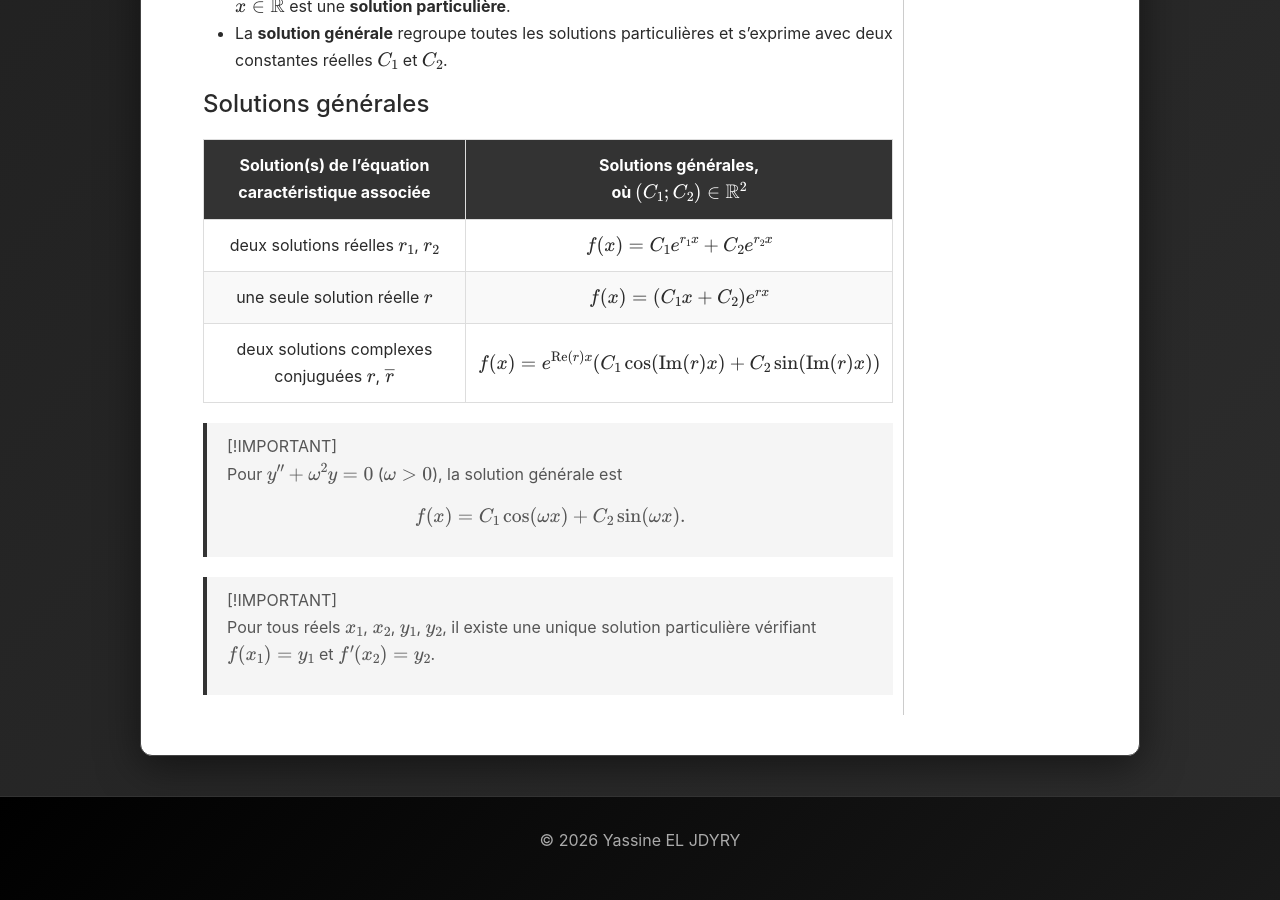
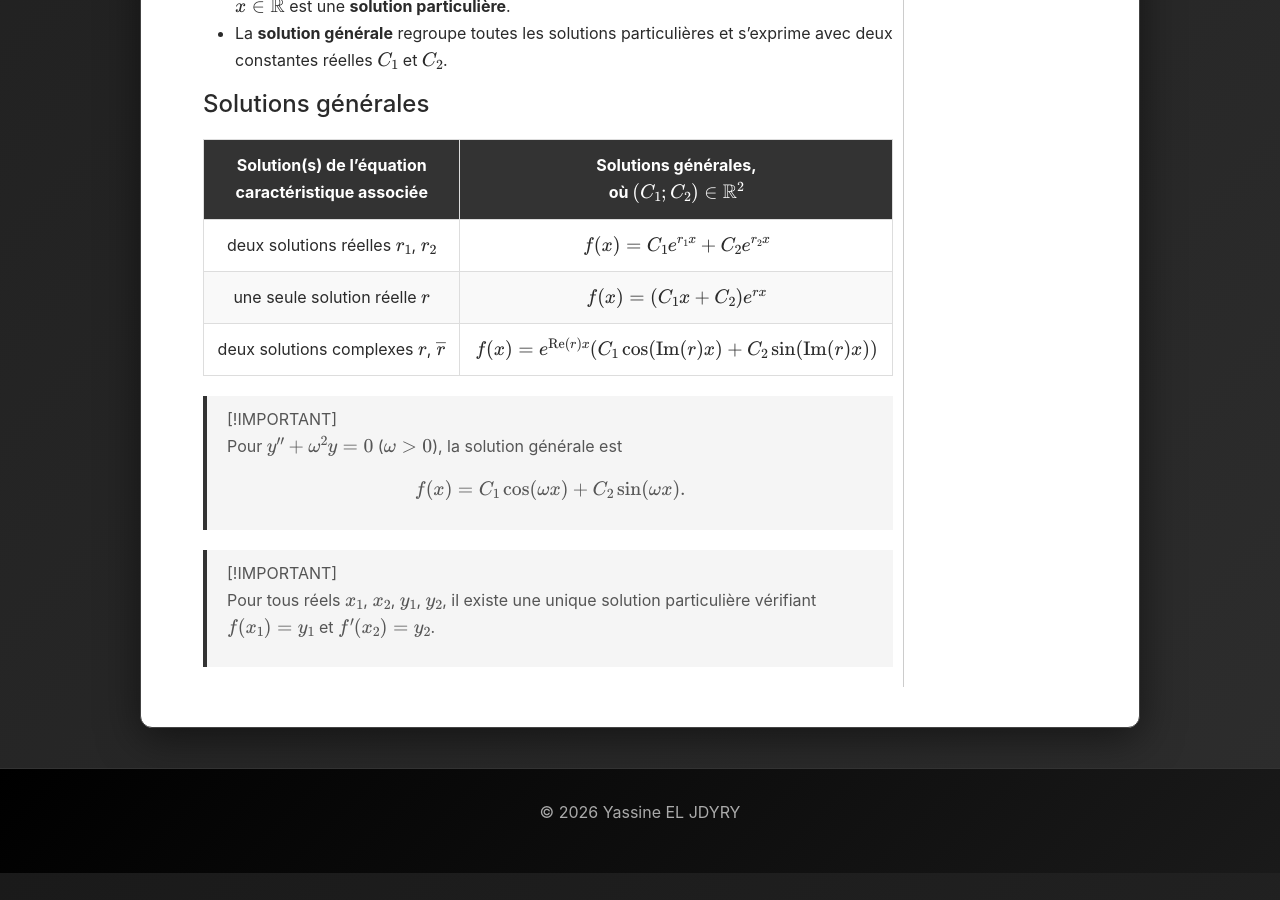
Before and after one commit to learninmath/learninmath.github.io, a Jekyll site: the page built from _2bpc/chapitre10.md, in a window 1280 px wide and 900 px high, scrolled down 1539 px. Built offline with Jekyll 4.4.1, drawn with Linux system fonts in a browser that asks for light colours; after the commit the page ends 2412 px from its top, so only the background shows below that.

Commit message:
v21.3.26

```diff
--- a/_2bpc/chapitre10.md
+++ b/_2bpc/chapitre10.md
@@ -49,7 +49,7 @@ Il se peut que des erreurs soient présentes dans le PDF ; elles seront corrigé
 |:---:|:---:|
 | deux solutions réelles $r_1$, $r_2$ | $f(x) = C_1 e^{r_1 x} + C_2 e^{r_2 x}$ |
 | une seule solution réelle $r$ | $f(x) = (C_1 x + C_2) e^{r x}$ |
-| deux solutions complexes conjuguées $r$, $\overline{r}$ | $f(x) = e^{\operatorname{Re}(r) x} (C_1 \cos(\operatorname{Im}(r) x) + C_2 \sin(\operatorname{Im}(r) x))$ |
+| deux solutions complexes $r$, $\overline{r}$ | $f(x) = e^{\operatorname{Re}(r) x} (C_1 \cos(\operatorname{Im}(r) x) + C_2 \sin(\operatorname{Im}(r) x))$ |
 
 > [!IMPORTANT]
 > Pour $y'' + \omega^2 y = 0$ ($\omega > 0$), la solution générale est
```
